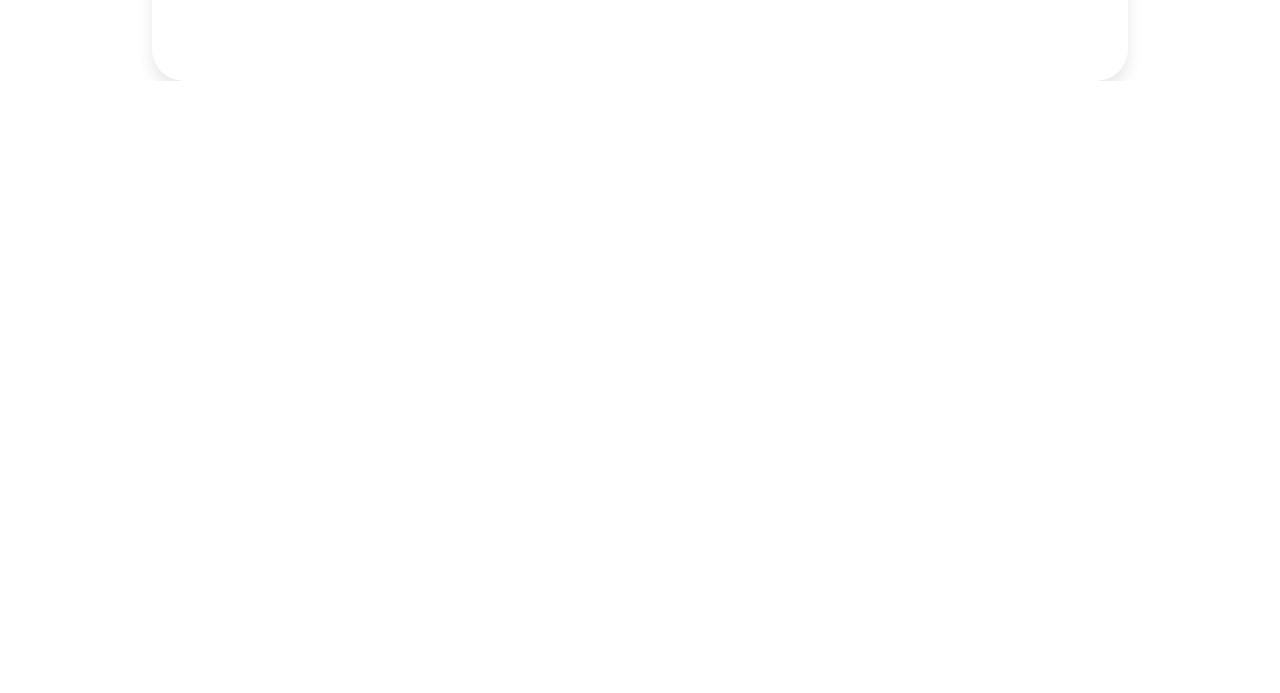
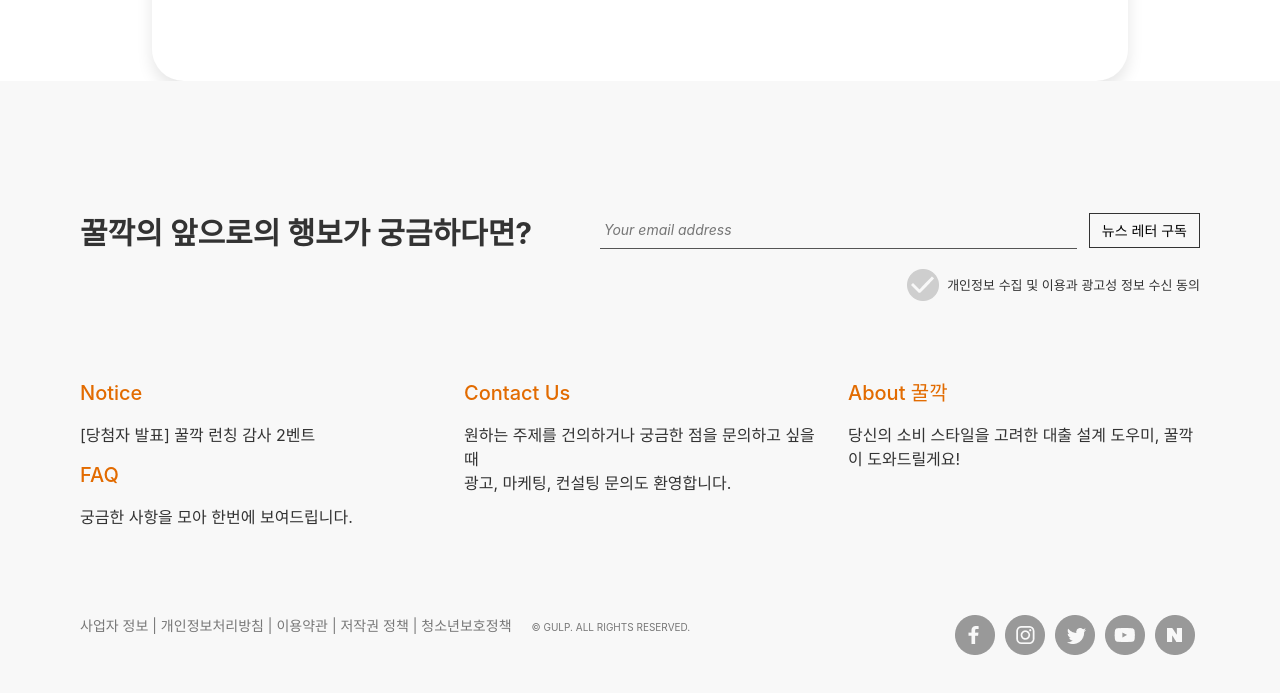
Before and after one commit to hellozo0/Gulp, a Vue app in the folder gulp-web/: page / in a window 1280 px wide. Shown: the part 1468-2161 px from the top of the page. Before the commit the page ends 1549 px from the top, so only its background shows below. Built offline with nearby package versions, Linux system fonts and the light colour scheme; data requests are answered from the project's data file.

Commit message:
feat : footer 추가
- App.vue container 클래스 수정 => 자동으로 마진 값들어가서 삭제

```diff
--- a/gulp-web/src/App.vue
+++ b/gulp-web/src/App.vue
@@ -1,19 +1,34 @@
 <script setup>
 import { RouterLink, RouterView } from 'vue-router';
 import Header from './components/Header.vue';
+import Footer from './components/Footer.vue';
 </script>
 
 <template>
-  <div class="container">
+  <div class="app-wrapper">
     <Header />
     <main class="page-content">
       <RouterView />
     </main>
+    <Footer />
   </div>
 </template>
 
 <style>
+html,
+body {
+  height: 100%;
+  margin: 0;
+}
+
+.app-wrapper {
+  display: flex;
+  flex-direction: column;
+  min-height: 100vh; /* 화면 전체 높이 */
+}
+
 .page-content {
-  padding-top: 300px; /* banner + navbar 높이만큼 조절 (대략 140~150px) */
+  flex: 1; /* 남은 공간을 전부 차지 */
+  padding-top: 300px; /* header height 만큼 */
 }
 </style>
--- a/gulp-web/src/components/Footer.vue
+++ b/gulp-web/src/components/Footer.vue
@@ -0,0 +1,226 @@
+<template>
+  <footer class="footer">
+    <div class="footer-inner">
+      <!-- 뉴스레터 -->
+      <!-- <section class="newsletter">
+        <div class="left">
+          <p class="heading">꿀깍의 앞으로의 행보가 궁금하다면?</p>
+        </div>
+        <div class="right">
+          <div class="input-group">
+            <input
+              type="text"
+              placeholder="Your email address"
+              class="email-custom"
+            />
+            <button class="subscribe-btn">뉴스 레터 구독</button>
+          </div>
+          <label class="checkbox">
+            <img src="@/assets/images/check_ic.png" alt="check" />
+            <span class="consent-text"
+              >개인정보 수집 및 이용과 광고성 정보 수신 동의</span
+            >
+          </label>
+        </div>
+      </section> -->
+      <section class="newsletter">
+        <p class="heading">꿀깍의 앞으로의 행보가 궁금하다면?</p>
+        <div class="input-wrap">
+          <div class="input-row">
+            <input
+              type="text"
+              placeholder="Your email address"
+              class="email-custom"
+            />
+            <button class="subscribe-btn">뉴스 레터 구독</button>
+          </div>
+          <label class="checkbox">
+            <img src="@/assets/images/check_ic.png" alt="check" />
+            <span class="consent-text"
+              >개인정보 수집 및 이용과 광고성 정보 수신 동의</span
+            >
+          </label>
+        </div>
+      </section>
+
+      <!-- 3열 정보 섹션 -->
+      <section class="info-grid">
+        <div>
+          <h3>Notice</h3>
+          <p>[당첨자 발표] 꿀깍 런칭 감사 2벤트</p>
+          <h3>FAQ</h3>
+          <p>궁금한 사항을 모아 한번에 보여드립니다.</p>
+        </div>
+        <div>
+          <h3>Contact Us</h3>
+          <p>
+            원하는 주제를 건의하거나 궁금한 점을 문의하고 싶을 때 <br />광고,
+            마케팅, 컨설팅 문의도 환영합니다.
+          </p>
+        </div>
+        <div>
+          <h3>About 꿀깍</h3>
+          <p>
+            당신의 소비 스타일을 고려한 대출 설계 도우미, 꿀깍이 도와드릴게요!
+          </p>
+        </div>
+      </section>
+
+      <!-- 하단 바 -->
+      <section class="bottom-bar">
+        <div class="rules">
+          <div class="links">
+            사업자 정보 | 개인정보처리방침 | 이용약관 | 저작권 정책 |
+            청소년보호정책
+          </div>
+          <div class="copyright">© GULP. ALL RIGHTS RESERVED.</div>
+        </div>
+
+        <div class="sns-icons">
+          <img src="@/assets/images/facebook_ic.png" alt="페이스북" />
+          <img src="@/assets/images/instagram_ic.png" alt="인스타그램" />
+          <img src="@/assets/images/twitter_ic.png" alt="트위터" />
+          <img src="@/assets/images/youtube_ic.png" alt="유튜브" />
+          <img src="@/assets/images/naver_ic.png" alt="네이버" />
+        </div>
+      </section>
+    </div>
+  </footer>
+</template>
+
+<style scoped>
+.footer {
+  background-color: #f8f8f8;
+  /* padding: 60px 0 40px 0; */
+  padding: 130px 40px;
+  width: 100vw;
+  font-family: 'Inter', sans-serif;
+  color: #333;
+  border-top: 1px #ddd;
+  overflow-x: hidden;
+}
+
+.footer-inner {
+  max-width: 1800px;
+  margin: 0 auto;
+  padding: 0 40px;
+  box-sizing: border-box;
+}
+
+/* .newsletter {
+  display: flex;
+  flex-direction: column;
+  gap: 1rem;
+  margin-bottom: 40px;
+} */
+.newsletter {
+  display: flex;
+  justify-content: space-between;
+  align-items: flex-start;
+  flex-wrap: wrap;
+  gap: 24px;
+}
+
+.heading {
+  font-size: 30px;
+  font-weight: bold;
+}
+
+/* .input-group {
+  display: flex;
+  align-items: flex-end;
+  gap: 12px;
+  width: 100%;
+} */
+
+.input-wrap {
+  display: flex;
+  flex-direction: column;
+  align-items: flex-end;
+  gap: 12px;
+  flex: 2;
+}
+
+.input-row {
+  display: flex;
+  align-items: center;
+  gap: 12px;
+  width: 100%;
+  max-width: 600px;
+}
+
+.email-custom {
+  border: none;
+  border-bottom: 1px solid #555;
+  background: transparent;
+  font-style: italic;
+  padding: 8px 4px;
+  font-size: 14px;
+  flex: 1;
+  outline: none;
+  /* min-width: 0; */
+}
+
+.subscribe-btn {
+  border: 1px solid #333;
+  background: none;
+  padding: 6px 12px;
+  font-size: 14px;
+  cursor: pointer;
+  flex-shrink: 0;
+}
+
+.checkbox {
+  margin-top: 8px;
+  font-size: 13px;
+  display: flex;
+  gap: 8px;
+  align-items: center;
+}
+
+.info-grid {
+  padding-top: 80px;
+  display: grid;
+  grid-template-columns: repeat(3, 1fr);
+  gap: 2rem;
+  margin-bottom: 40px;
+}
+
+.info-grid h3 {
+  font-size: 20px;
+  font-weight: 510;
+  color: #e26b00;
+  margin-bottom: 8px;
+}
+
+.info-grid p {
+  padding-top: 10px;
+  font-size: 16px;
+}
+
+.bottom-bar {
+  /* border-top: 1px solid #ddd; */
+  padding-top: 30px;
+  font-size: 14px;
+  color: #777;
+  display: flex;
+  justify-content: space-between;
+  flex-wrap: wrap;
+}
+
+.links,
+.copyright,
+.sns-icons {
+  display: inline-flex;
+  align-items: center;
+}
+
+.copyright {
+  padding-left: 20px;
+  font-size: 10px;
+}
+
+.sns-icons > * {
+  padding: 0 5px;
+}
+</style>
```
